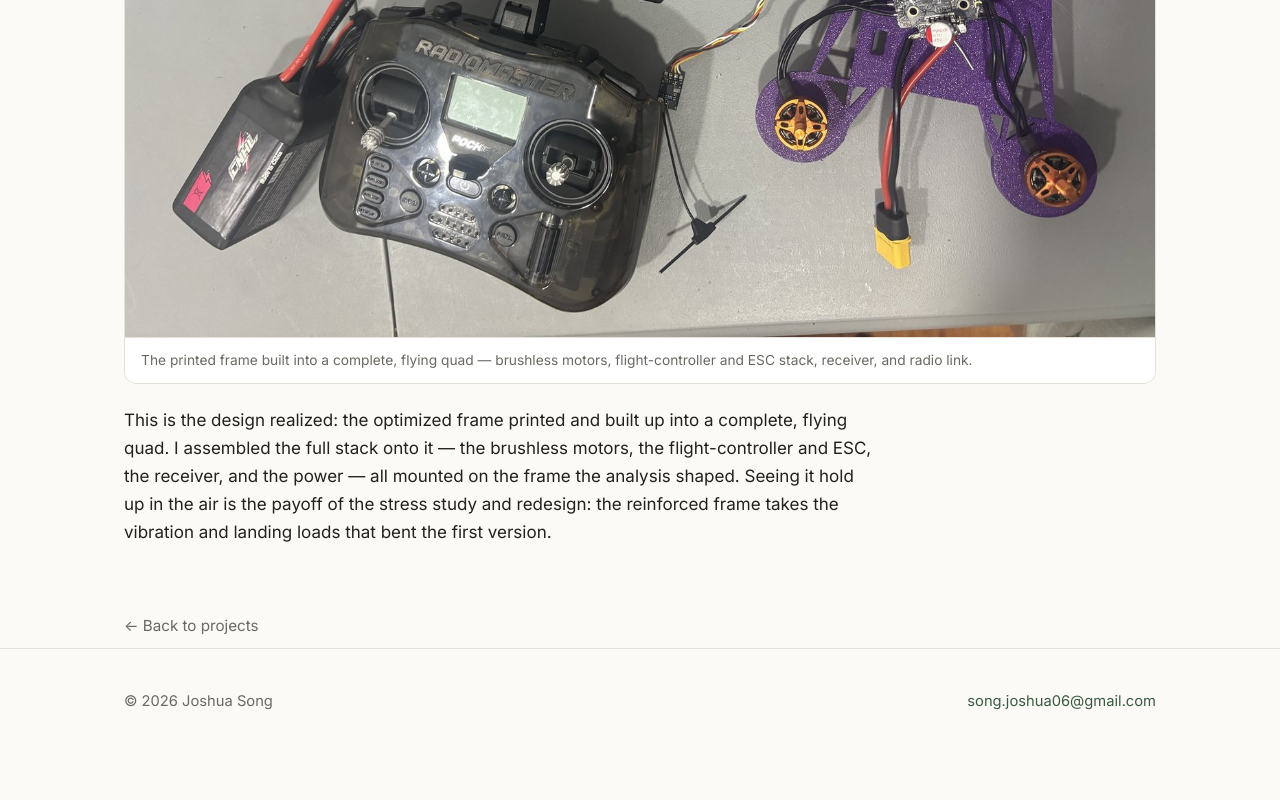
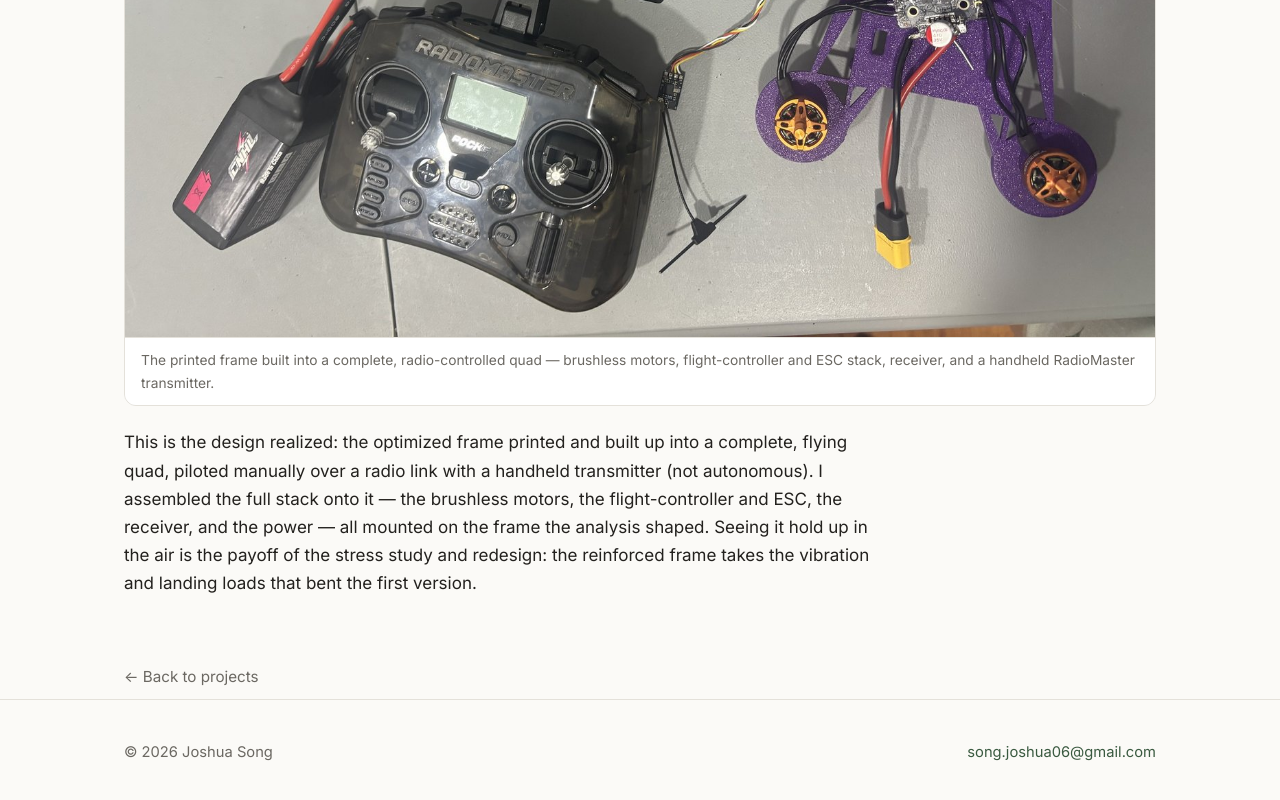
Before and after one commit to songjoshua06/song.joshua06, a plain HTML site: page quadcopter.html in a window 1280 px wide. Shown: the part 3215-4015 px from the top of the page. Before the commit the page ends 3968 px from the top, so only its background shows below. Drawn offline with Linux system fonts and the light colour scheme.

Commit message:
Update quadcopter.html

```diff
--- a/quadcopter.html
+++ b/quadcopter.html
@@ -138,14 +138,15 @@
       <h2>Final realized prototype</h2>
       <figure>
         <img src="images/quad-built.jpg" alt="The printed and fully built quadcopter, with radio controller and battery" />
-        <figcaption>The printed frame built into a complete, flying quad — brushless motors, flight-controller and ESC stack, receiver, and radio link.</figcaption>
+        <figcaption>The printed frame built into a complete, radio-controlled quad — brushless motors, flight-controller and ESC stack, receiver, and a handheld RadioMaster transmitter.</figcaption>
       </figure>
       <p class="txt">
         This is the design realized: the optimized frame printed and built up
-        into a complete, flying quad. I assembled the full stack onto it — the
-        brushless motors, the flight-controller and ESC, the receiver, and the
-        power — all mounted on the frame the analysis shaped. Seeing it hold up
-        in the air is the payoff of the stress study and redesign: the
+        into a complete, flying quad, piloted manually over a radio link with a
+        handheld transmitter (not autonomous). I assembled the full stack onto
+        it — the brushless motors, the flight-controller and ESC, the receiver,
+        and the power — all mounted on the frame the analysis shaped. Seeing it
+        hold up in the air is the payoff of the stress study and redesign: the
         reinforced frame takes the vibration and landing loads that bent the
         first version.
       </p>
```
